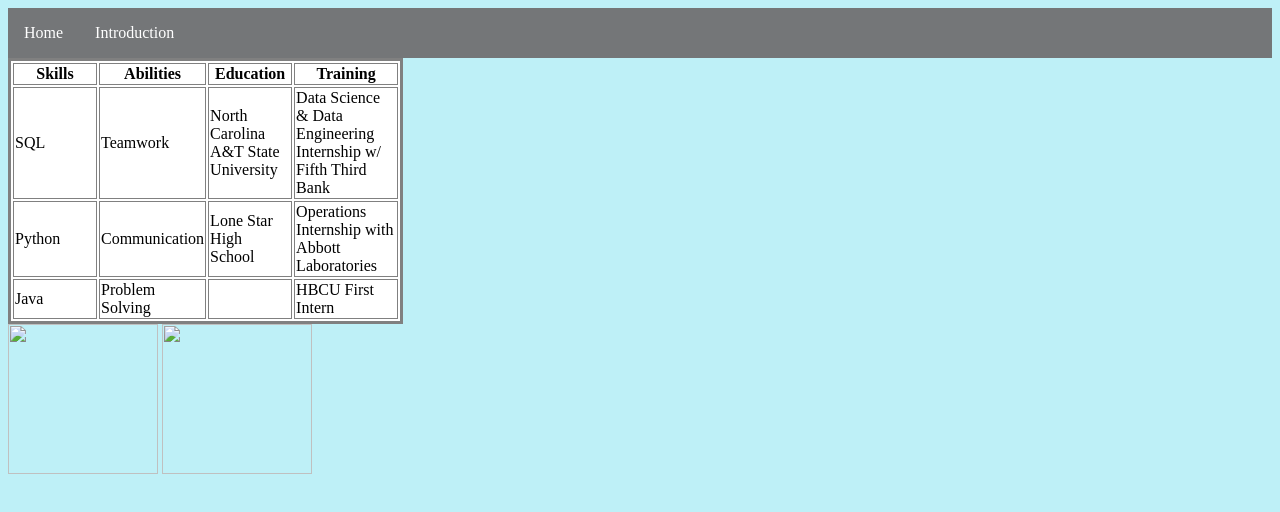
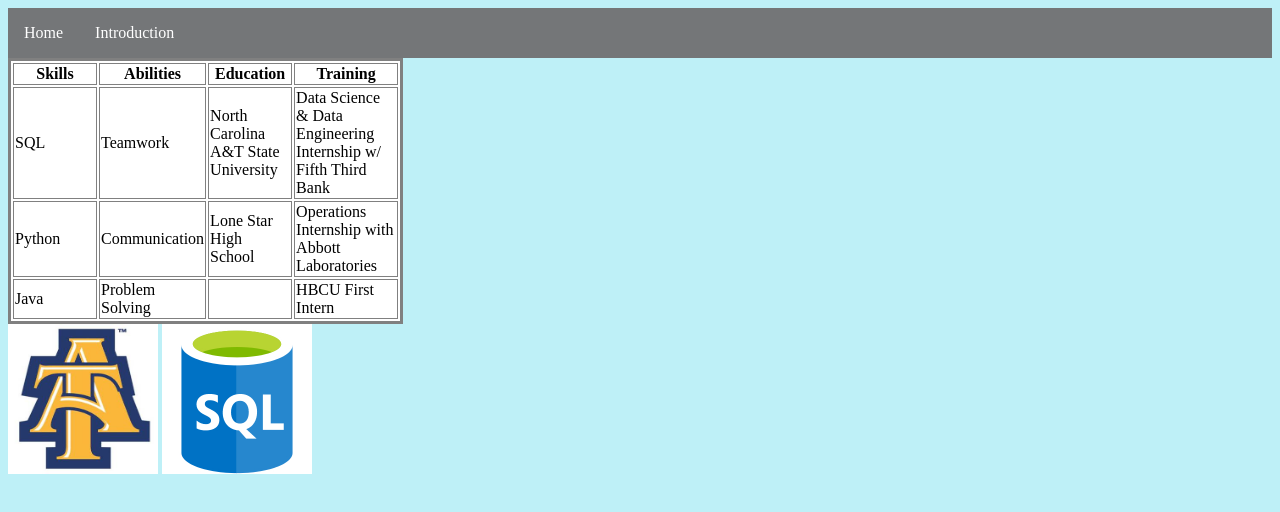
Before and after one commit to mckenziewebb/mckenziewebb.github.io, a plain HTML site: page introduction.html in a window 1280 px wide. Drawn offline with Linux system fonts and the light colour scheme.

Commit message:
Update introduction.html

```diff
--- a/introduction.html
+++ b/introduction.html
@@ -41,9 +41,9 @@
         </tr>
     </table>
 
-    <img src="img/img2.jpg" width="150" height="150" >
+    <img src="img2.jpg" width="150" height="150" >
 
-    <img src="img/img3.jpg" width="150" height="150" >
+    <img src="img3.jpg" width="150" height="150" >
 
 
 </body>
```
